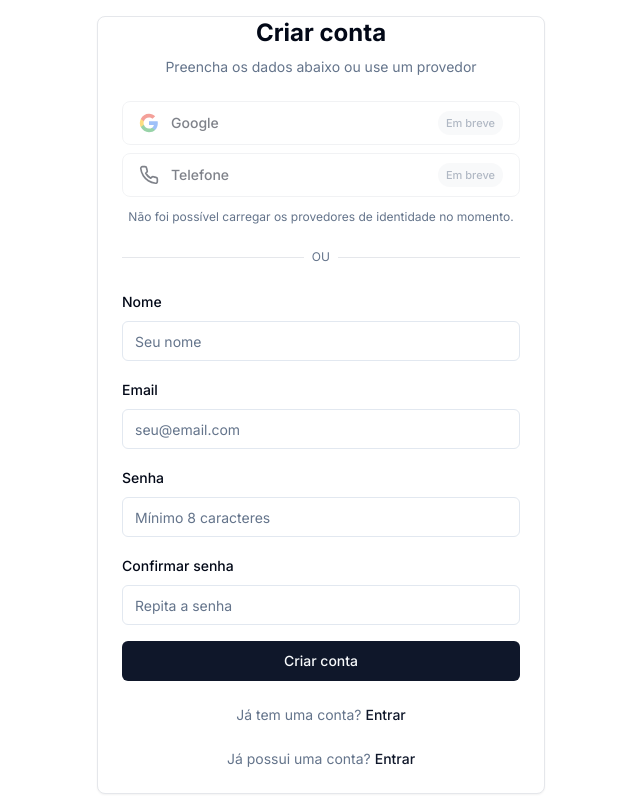
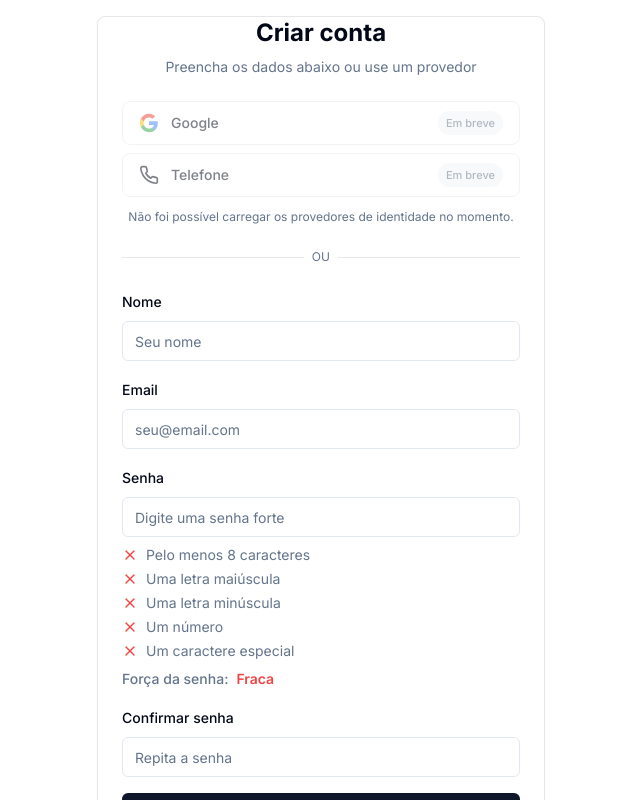
Before and after one commit to GhilhermeAlves/crm, a Next.js app in the folder frontend/: page /register in a window 1280 px wide. Shown: the top 800 px of the page, without its empty margins (319-959 px from the left). Built offline with nearby package versions, Linux system fonts and the light colour scheme; no server answers.

Commit message:
feat(frontend): add password strength indicator on registration

```diff
--- /dev/null
+++ b/frontend/src/features/auth/components/PasswordRequirements.tsx
@@ -0,0 +1,64 @@
+"use client";
+
+import { Check, X } from "lucide-react";
+import { cn } from "@/lib/utils";
+import {
+  PASSWORD_REQUIREMENTS,
+  passwordStrength,
+} from "../schemas/auth.schema";
+
+interface PasswordRequirementsProps {
+  value: string;
+}
+
+const STRENGTH_STYLE: Record<string, string> = {
+  Fraca: "text-crm-danger",
+  Média: "text-amber-600 dark:text-amber-400",
+  Forte: "text-emerald-600 dark:text-emerald-400",
+};
+
+/**
+ * Mostrador de requisitos e de força da senha (Sprint 6.9 UX).
+ *
+ * <p>Reproduz a política do crm-backend
+ * ({@code Password} — min 8, maiúscula, minúscula, número e símbolo
+ * {@code @#$%^&+=!}) para o usuário entender o que falta enquanto digita,
+ * evitando que uma senha inválida seja enviada ao {@code /register}.</p>
+ */
+export function PasswordRequirements({ value }: PasswordRequirementsProps) {
+  const strength = passwordStrength(value);
+  const satisfied = PASSWORD_REQUIREMENTS.filter((requirement) => requirement.check(value)).length;
+
+  return (
+    <div className="space-y-2 text-sm text-crm-text-secondary" aria-label="Requisitos da senha">
+      <ul className="list-none space-y-1">
+        {PASSWORD_REQUIREMENTS.map((requirement) => {
+          const ok = requirement.check(value);
+          return (
+            <li
+              key={requirement.label}
+              aria-label={`${ok ? "Atendido" : "Não atendido"}: ${requirement.label}`}
+              className={cn("flex items-center gap-2", ok ? "text-crm-text" : "text-crm-text-secondary")}
+            >
+              {ok ? (
+                <Check className="h-4 w-4 shrink-0 text-emerald-600 dark:text-emerald-400" aria-hidden="true" />
+              ) : (
+                <X className="h-4 w-4 shrink-0 text-crm-danger" aria-hidden="true" />
+              )}
+              <span>{requirement.label}</span>
+            </li>
+          );
+        })}
+      </ul>
+      <p
+        aria-live="polite"
+        className={cn(
+          "flex items-center gap-2 font-medium",
+          satisfied === PASSWORD_REQUIREMENTS.length ? "text-emerald-600 dark:text-emerald-400" : "text-crm-text-secondary",
+        )}
+      >
+        Força da senha: <span className={cn("font-semibold", STRENGTH_STYLE[strength])}>{strength}</span>
+      </p>
+    </div>
+  );
+}
--- a/frontend/src/features/auth/components/RegisterForm.tsx
+++ b/frontend/src/features/auth/components/RegisterForm.tsx
@@ -14,6 +14,7 @@ import {
   FormLabel,
   FormMessage,
 } from "@/components/ui/form";
+import { PasswordRequirements } from "./PasswordRequirements";
 import { registerSchema, type RegisterFormData } from "../schemas/auth.schema";
 import { useRegister } from "../hooks/useAuthMutations";
 import { ROUTES } from "@/lib/constants";
@@ -30,6 +31,8 @@ export function RegisterForm() {
       confirmPassword: "",
     },
   });
+
+  const watchPassword = form.watch("password");
 
   function onSubmit(data: RegisterFormData) {
     registerMutation.mutate({
@@ -76,12 +79,13 @@ export function RegisterForm() {
               <FormLabel>Senha</FormLabel>
               <FormControl>
                 <Input
-                  placeholder="Mínimo 8 caracteres"
+                  placeholder="Digite uma senha forte"
                   type="password"
                   autoComplete="new-password"
                   {...field}
                 />
               </FormControl>
+              <PasswordRequirements value={watchPassword} />
               <FormMessage />
             </FormItem>
           )}
--- a/frontend/src/features/auth/schemas/auth.schema.ts
+++ b/frontend/src/features/auth/schemas/auth.schema.ts
@@ -1,4 +1,29 @@
 import { z } from "zod";
+
+/**
+ * Política de senha espelhada do crm-backend
+ * (com.becommerce.crm.domain.identity.valueobject.Password):
+ * mínimo 8 caracteres, ao menos 1 maiúscula, 1 minúscula, 1 número
+ * e 1 símbolo de {@code @#$%^&+=!}.
+ */
+export const PASSWORD_PATTERN = /^(?=.*[0-9])(?=.*[a-z])(?=.*[A-Z])(?=.*[@#$%^&+=!]).{8,}$/;
+
+export const PASSWORD_REQUIREMENTS = [
+  { label: "Pelo menos 8 caracteres", check: (value: string) => value.length >= 8 },
+  { label: "Uma letra maiúscula", check: (value: string) => /[A-Z]/.test(value) },
+  { label: "Uma letra minúscula", check: (value: string) => /[a-z]/.test(value) },
+  { label: "Um número", check: (value: string) => /[0-9]/.test(value) },
+  { label: "Um caractere especial", check: (value: string) => /[@#$%^&+=!]/.test(value) },
+] as const;
+
+export type PasswordStrength = "Fraca" | "Média" | "Forte";
+
+export function passwordStrength(value: string): PasswordStrength {
+  const satisfied = PASSWORD_REQUIREMENTS.filter((requirement) => requirement.check(value)).length;
+  if (satisfied <= 2) return "Fraca";
+  if (satisfied < 5) return "Média";
+  return "Forte";
+}
 
 export const loginSchema = z.object({
   email: z.string().email("Email inválido"),
@@ -9,7 +34,9 @@ export const registerSchema = z
   .object({
     name: z.string().min(3, "Nome deve ter no mínimo 3 caracteres"),
     email: z.string().email("Email inválido"),
-    password: z.string().min(8, "Senha deve ter no mínimo 8 caracteres"),
+    password: z
+      .string()
+      .regex(PASSWORD_PATTERN, "Sua senha ainda não atende aos requisitos."),
     confirmPassword: z.string(),
   })
   .refine((data) => data.password === data.confirmPassword, {
```
Also changed, not shown: 2 other files (tests, documents, lock files or other folders).
